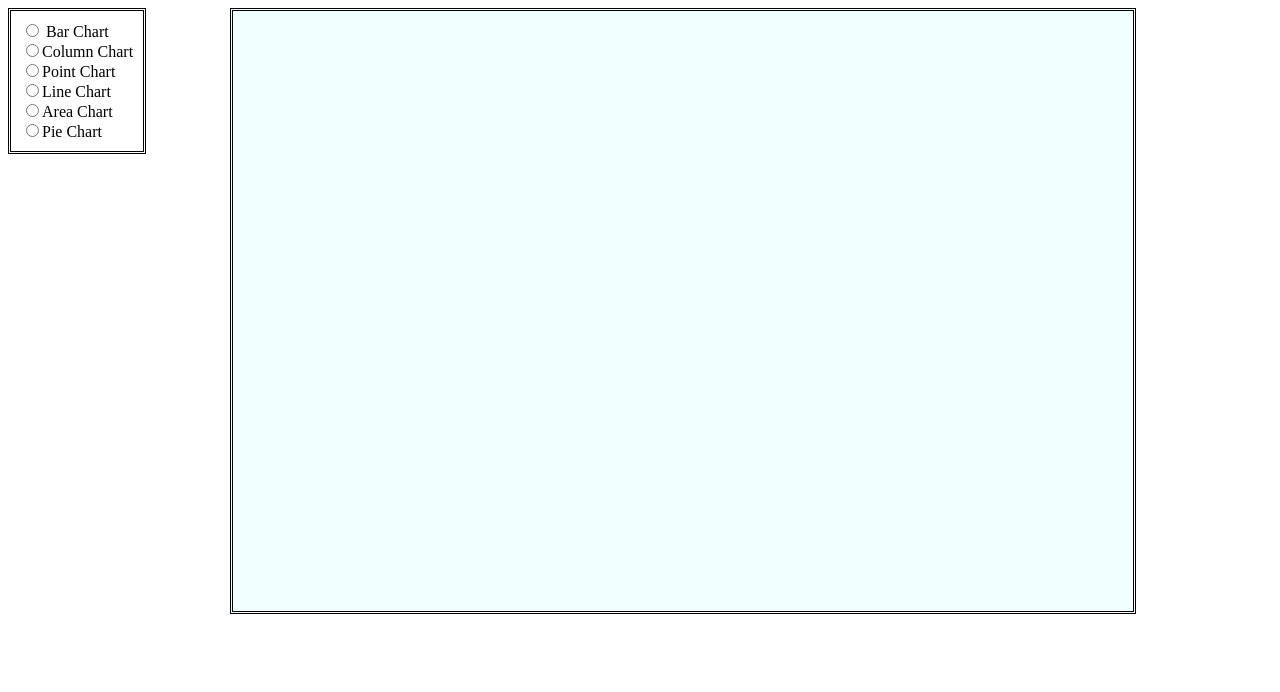
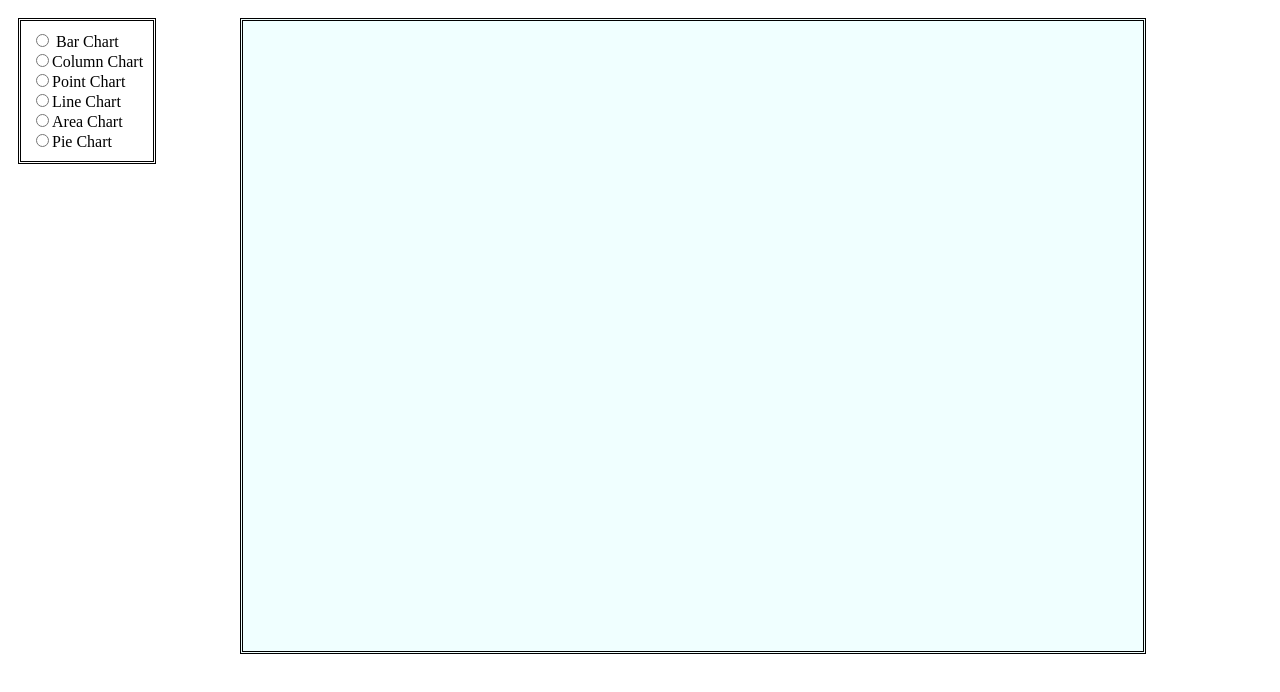
Before and after one commit to samrat123mishra/Graph, a plain HTML site: page index.html in a window 1280 px wide. Drawn offline with nearby package versions, Linux system fonts and the light colour scheme.

Commit message:
graph.css modified

```diff
--- a/css/graph.css
+++ b/css/graph.css
@@ -1,6 +1,7 @@
 
  #dvcontainer {
-            height: 600px;
+     margin: 10px;
+            height: 630px;
             width: 900px;
             border: double;
             background-color: azure;
@@ -9,10 +10,13 @@
         }
 
         #dvcharttype {
+             margin: 10px;
             border: double;
             display: inline-block;
             padding:10px;
         }
         svg{
-            margin: 10px;
+              margin: 10px;
+              margin-top: 5%;
+              margin-left: 7%;
         }
```
